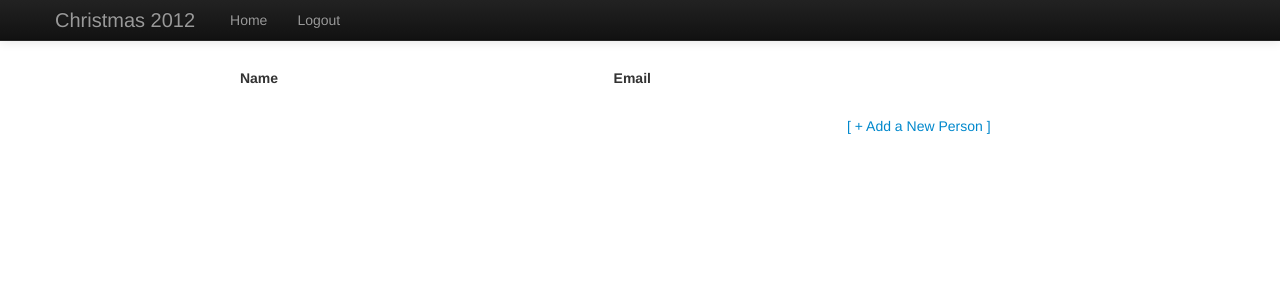
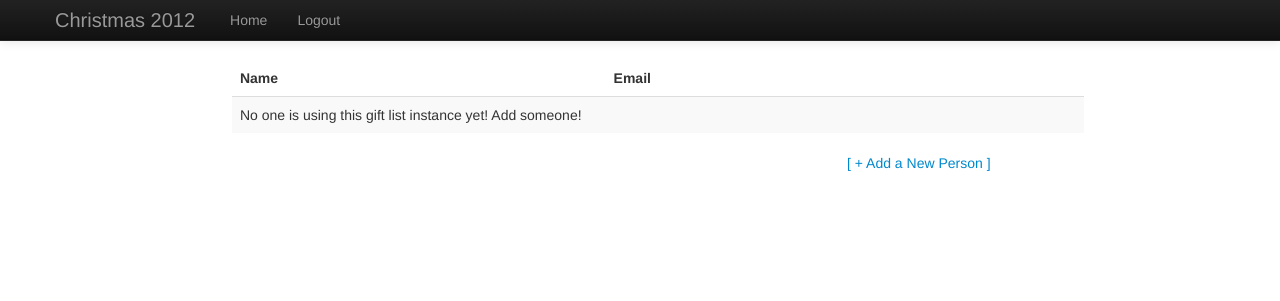
Before and after one commit to thechild/giftlist2, a Django app: template templates/view_all_people.html in a window 1280 px wide. Shown: the top 301 px of the page. Run offline with Django 3.2, Linux system fonts and the light colour scheme; the template is opened without the code that fills it, so the values that code supplies are empty; some libraries are stand-ins or nearby versions.

Commit message:
Add some default content for when there are no users

```diff
--- a/templates/view_all_people.html
+++ b/templates/view_all_people.html
@@ -19,6 +19,10 @@
                         {% endif %}
                     </td>
                 </tr>
+                {% empty %}
+                <tr>
+                    <td colspan='3'>No one is using this gift list instance yet!  Add someone!</td>
+                </tr>
                 {% endfor %}
             </tbody>
         </table>
```
